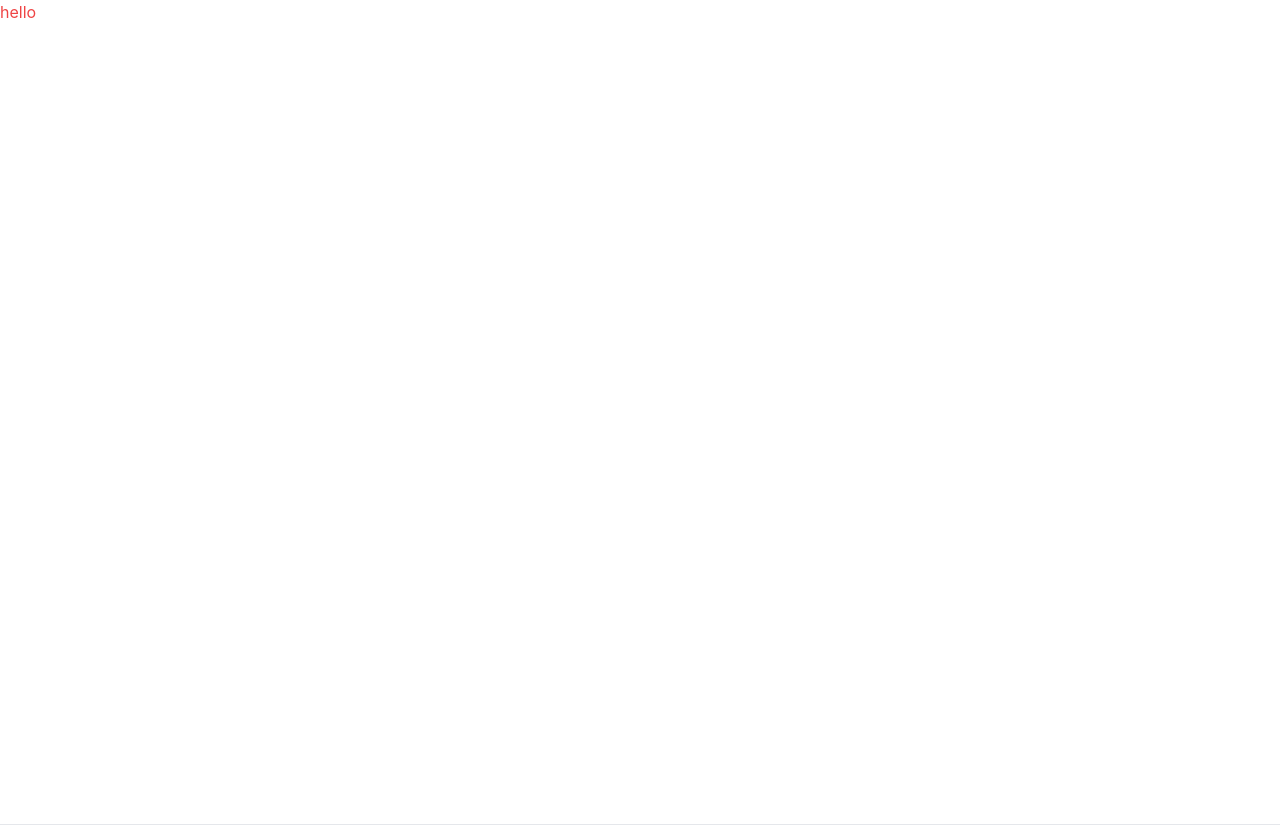
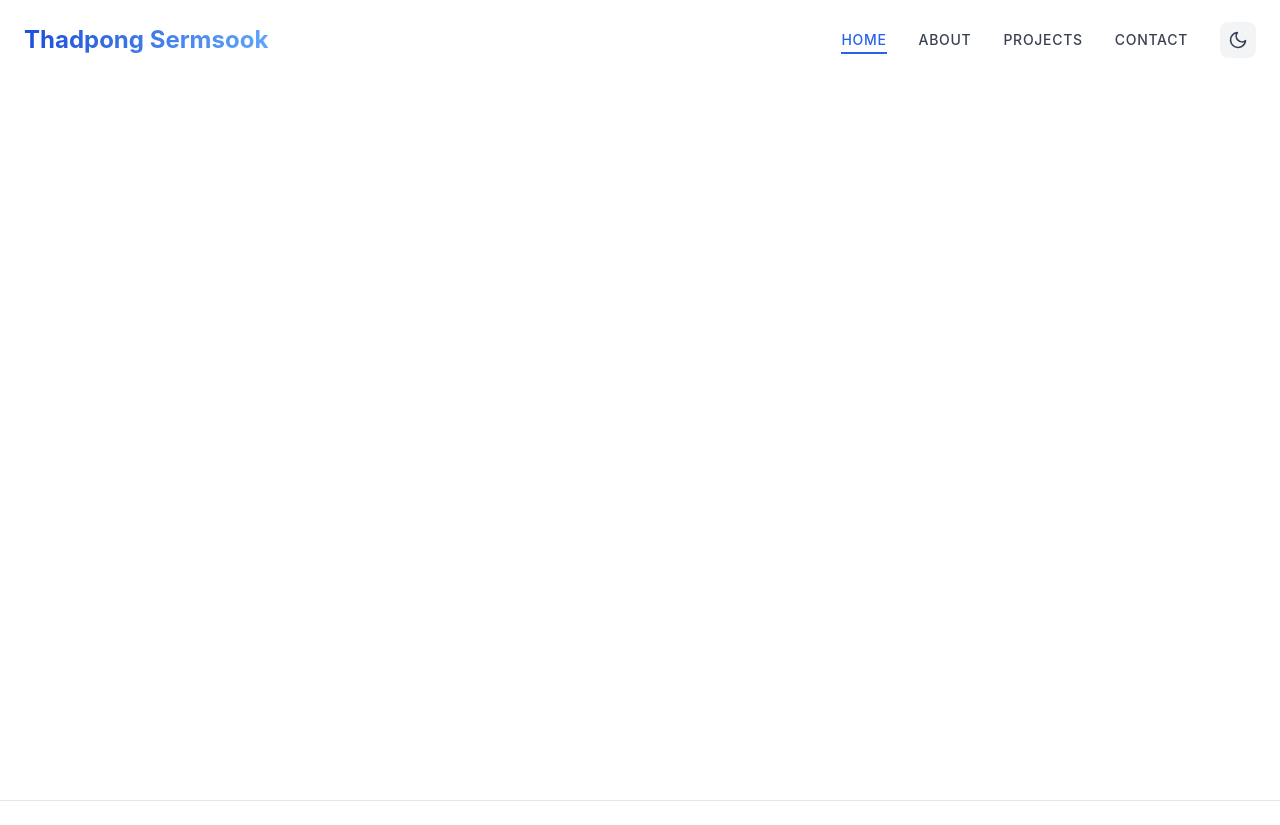
Before and after one commit to tahhh2234/Portfolio, a React (Vite) app: page / in a window 1280 px wide. After the commit the page ends 801 px from the top, so only its background shows below. Built offline with nearby package versions, Linux system fonts and the light colour scheme.

Commit message:
Add navbar content

```diff
--- a/package.json
+++ b/package.json
@@ -12,7 +12,7 @@
     "preview": "vite preview"
   },
   "dependencies": {
-    "framer-motion": "^12.0.6",
+    "framer-motion": "^12.6.2",
     "react": "^18.3.1",
     "react-dom": "^18.3.1",
     "react-icons": "^5.4.0",
--- a/src/App.jsx
+++ b/src/App.jsx
@@ -1,22 +1,19 @@
-import PropsType from 'prop-types';
-import Navbar from './components/Navbar';
-import Footer from './components/Footer';
+import PropsType from "prop-types";
+import Navbar from "./components/Navbar";
+import Footer from "./components/Footer";
 
-function App({children}) {
+function App({ children }) {
   return (
-    <div className="min-h-screen bg-white flex flex-col">
+    <div className="min-h-screen bg-white flex flex-col dark:bg-neutral-950 transition-colors duration-300">
       <Navbar />
-      <main className="flex-grow">
-        hello
-        {children}
-      </main>
+      <main className="flex-grow">{children}</main>
       <Footer />
     </div>
-  )
+  );
 }
 
 App.propTypes = {
   children: PropsType.node.isRequired,
-}
+};
 
-export default App
+export default App;
--- a/src/components/Navbar.jsx
+++ b/src/components/Navbar.jsx
@@ -1,8 +1,148 @@
+import { useEffect, useState } from "react";
+import { useTheme } from "../context/useTheme";
+import { motion } from "framer-motion";
+import { NavLink } from "react-router";
+import { FiMoon, FiSun } from "react-icons/fi";
+import { HiMenuAlt3, HiX } from "react-icons/hi";
+
 const Navbar = () => {
+  const [isOpen, setIsOpen] = useState(false);
+  const [scrolled, setScrolled] = useState(false);
+  const { darkMode, toggleTheme } = useTheme();
+
+  useEffect(() => {
+    const handleScroll = () => {
+      setScrolled(window.scrollY > 50);
+    };
+    window.addEventListener("scroll", handleScroll);
+    return () => window.removeEventListener("scroll", handleScroll);
+  }, []);
+
+  const menuItems = [
+    { title: "Home", to: "/" },
+    { title: "About", to: "/about" },
+    { title: "Projects", to: "/projects" },
+    { title: "Contact", to: "/contact" },
+  ];
 
   return (
-    <nav>
+    <nav
+      className={`fixed w-full z-50 transition-all duration-500
+      ${
+        scrolled
+          ? "bg-white/80 dark:bg-gray-900/80 backdrop-blur-md shadow-lg"
+          : "bg-transparent"
+      }`}
+    >
+      <div className="max-w-7xl mx-auto px-6">
+        <div className="flex items-center justify-between h-20">
+          {/* name */}
+          <motion.div
+            initial={{ opacity: 0, x: -20 }}
+            animate={{ opacity: 1, x: 0 }}
+            className="text-2xl font-bold bg-gradient-to-r from-blue-700 to-blue-400 text-transparent bg-clip-text cursor-default"
+          >
+            <a href="/">Thadpong Sermsook</a>
+          </motion.div>
 
+          {/* desktop */}
+          <div className="hidden md:flex items-center space-x-8">
+            {menuItems.map((item) => (
+              <NavLink
+                key={item.title}
+                to={item.to}
+                className={({ isActive }) => `
+                relative text-sm uppercase tracking-wider font-medium
+                ${
+                  isActive
+                    ? "text-blue-600 dark:text-blue-400"
+                    : "text-gray-700 dark:text-gray-300 hover:text-blue-600 dark:hover:text-blue-400"
+                } transition-colors
+                `}
+              >
+                {({ isActive }) => (
+                  <motion.span
+                    className="relative inline-block"
+                    whileHover={{ scale: 1.05 }}
+                  >
+                    {item.title}
+                    <motion.span
+                      className={`absolute -bottom-1 left-0 h-0.5 bg-blue-600
+                         ${isActive ? "w-full" : "w-0"}`}
+                      whileHover={{ width: "100%" }}
+                      transition={{ duration: 0.3 }}
+                    />
+                  </motion.span>
+                )}
+              </NavLink>
+            ))}
+
+            {/* theme */}
+            <motion.button
+              onClick={toggleTheme}
+              className="p-2 rounded-lg bg-gray-100 dark:bg-gray-800 text-gray-700 dark:text-gray-300 hover:bg-gray-200 dark:hover:bg-gray-700 transition-colors"
+              whileHover={{ scale: 1.05 }}
+              whileTap={{ scale: 0.95 }}
+            >
+              {darkMode ? <FiSun size={20} /> : <FiMoon size={20} />}
+            </motion.button>
+          </div>
+
+          {/* mobile */}
+          <div className="md:hidden flex items-center space-x-4">
+            {/* theme */}
+            <motion.button
+              onClick={toggleTheme}
+              className="p-2 rounded-lg bg-gray-100 dark:bg-gray-800 text-gray-700 dark:text-gray-300
+                 hover:bg-gray-200 dark:hover:bg-gray-700 transition-colors"
+              whileTap={{ scale: 0.95 }}
+            >
+              {darkMode ? <FiSun size={20} /> : <FiMoon size={20} />}
+            </motion.button>
+
+            {/* menu */}
+            <motion.button
+              onClick={() => setIsOpen(!isOpen)}
+              className="text-gray-700 dark:text-gray-300 hover:text-blue-600 dark:hover:text-blue-400
+                 p-2 rounded-lg hover:bg-gray-100/50 dark:hover:bg-gray-800/50"
+              whileTap={{ scale: 0.95 }}
+            >
+              {isOpen ? <HiX size={24} /> : <HiMenuAlt3 size={24} />}
+            </motion.button>
+          </div>
+        </div>
+      </div>
+
+      {/* mobile dropdown */}
+      <motion.div
+        initial={false}
+        animate={{
+          height: isOpen ? "auto" : 0,
+          opacity: isOpen ? 1 : 0,
+        }}
+        transition={{ duration: 0.3, ease: "easeInOut" }}
+        className="md:hidden overflow-hidden bg-white/90 dark:bg-gray-900/90 backdrop-blur-md"
+      >
+        <div className="px-6 py-4 space-y-3">
+          {menuItems.map((item) => (
+            <NavLink
+              key={item.title}
+              to={item.to}
+              className={({ isActive }) => `
+                 block py-2 text-sm font-medium rounded-lg px-4
+                 ${
+                   isActive
+                     ? "text-blue-600 dark:text-blue-400 bg-blue-50/50 dark:bg-blue-900/50"
+                     : "text-gray-700 dark:text-gray-300 hover:text-blue-600 dark:hover:text-blue-400"
+                 }
+               `}
+              onClick={() => setIsOpen(false)}
+            >
+              {item.title}
+            </NavLink>
+          ))}
+        </div>
+      </motion.div>
     </nav>
   );
 };
--- a/src/main.jsx
+++ b/src/main.jsx
@@ -4,10 +4,10 @@ import { BrowserRouter as Router, Routes, Route } from 'react-router'
 import { ThemeProvider } from './context/ThemeContext'
 import App from './App'
 import './index.css'
-import Hero from './components/Home'
 import About from './components/About'
 import Projects from './components/Projects'
 import Contact from './components/Contact'
+import Home from './components/Home'
 
 ReactDOM.createRoot(document.getElementById('root')).render(
   <React.StrictMode>
@@ -15,7 +15,7 @@ ReactDOM.createRoot(document.getElementById('root')).render(
       <Router>
         <App>
           <Routes>
-            <Route path="/" element={<Hero />} />
+            <Route path="/" element={<Home />} />
             <Route path="/about" element={<About />} />
             <Route path="/projects" element={<Projects />} />
             <Route path="/contact" element={<Contact />} />
```
Also changed, not shown: 1 other file (tests, documents, lock files or other folders).
